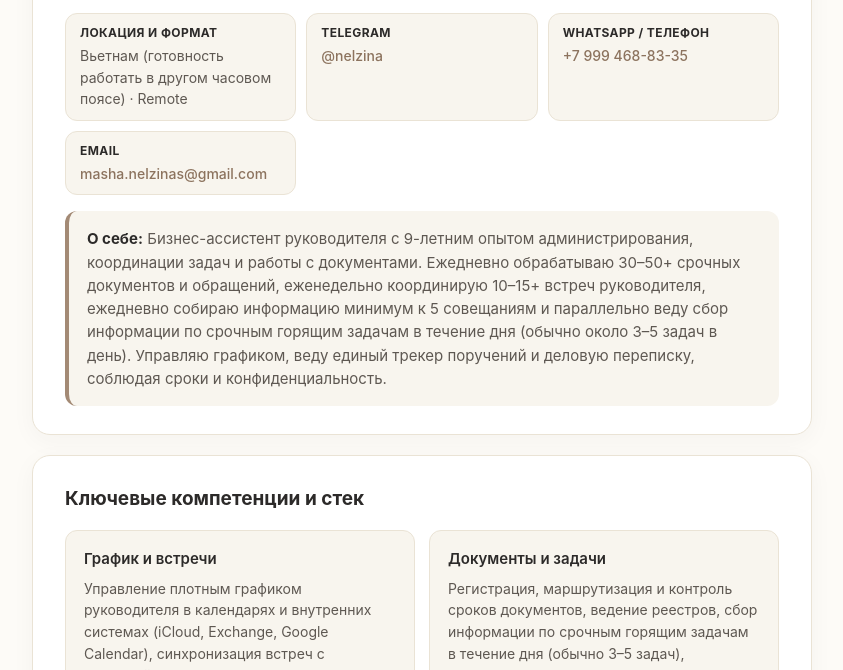
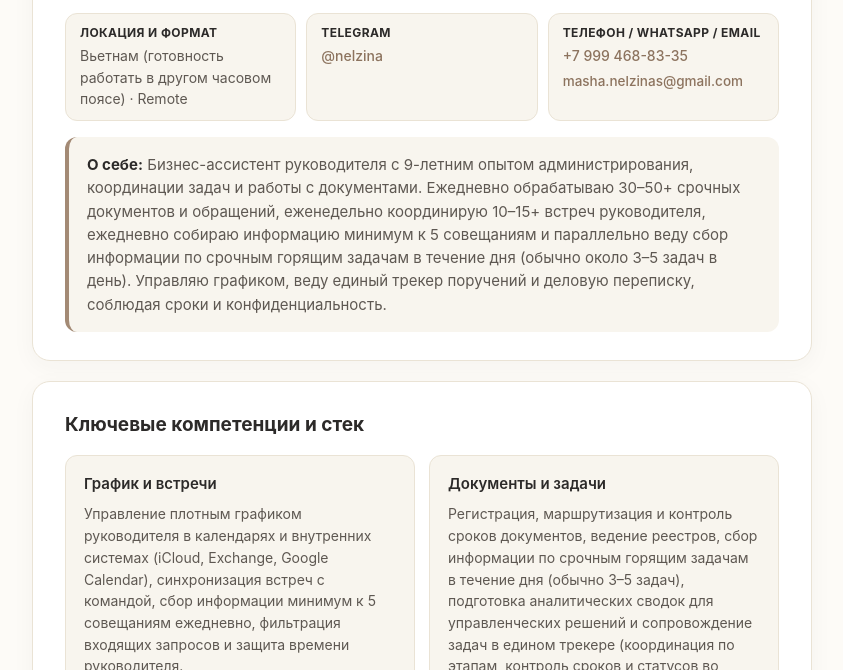
Before and after one commit to nelzina/nelzina.github.io, a plain HTML site: page resume.html in a window 1280 px wide. Shown: the part 130-800 px from the top of the page, without its empty margins (218-1061 px from the left). Drawn offline with Linux system fonts and the light colour scheme.

Commit message:
Update resume.html

```diff
--- a/resume.html
+++ b/resume.html
@@ -127,6 +127,11 @@
 
         .contact-pill a:hover {
             text-decoration: underline;
+        }
+
+        .contact-subline {
+            margin-top: 4px;
+            font-size: 13.5px;
         }
 
         .highlight-box {
@@ -302,12 +307,9 @@
                     <a href="https://t.me/nelzina" target="_blank">@nelzina</a>
                 </div>
                 <div class="contact-pill">
-                    <strong>WhatsApp / телефон</strong>
-                    <a href="https://wa.me/79994688335" target="_blank">+7 999 468-83-35</a>
-                </div>
-                <div class="contact-pill">
-                    <strong>Email</strong>
-                    <a href="mailto:masha.nelzinas@gmail.com">masha.nelzinas@gmail.com</a>
+                    <strong>Телефон / WhatsApp / Email</strong>
+                    <div><a href="https://wa.me/79994688335" target="_blank">+7 999 468-83-35</a></div>
+                    <div class="contact-subline"><a href="mailto:masha.nelzinas@gmail.com">masha.nelzinas@gmail.com</a></div>
                 </div>
             </div>
 
```
